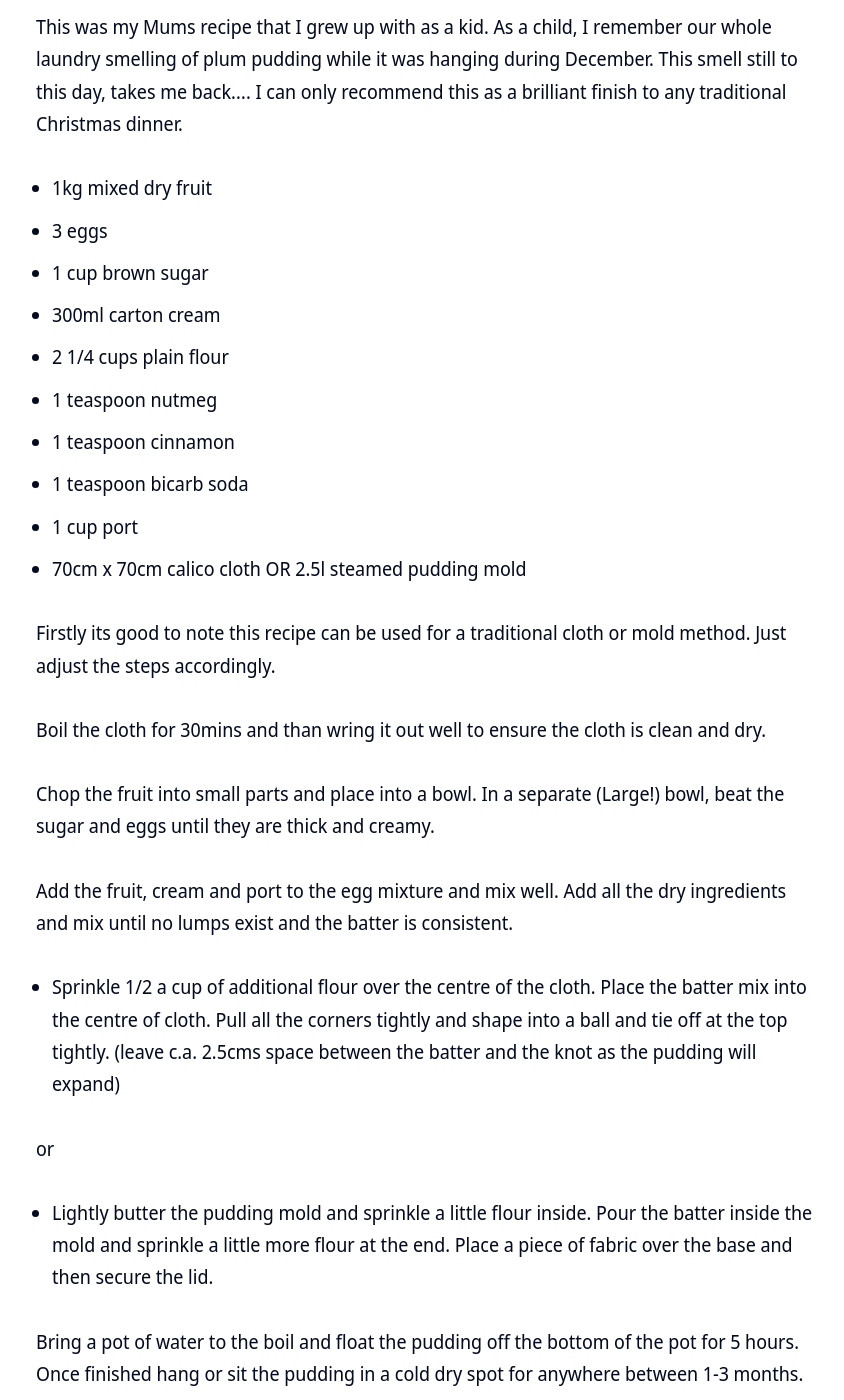
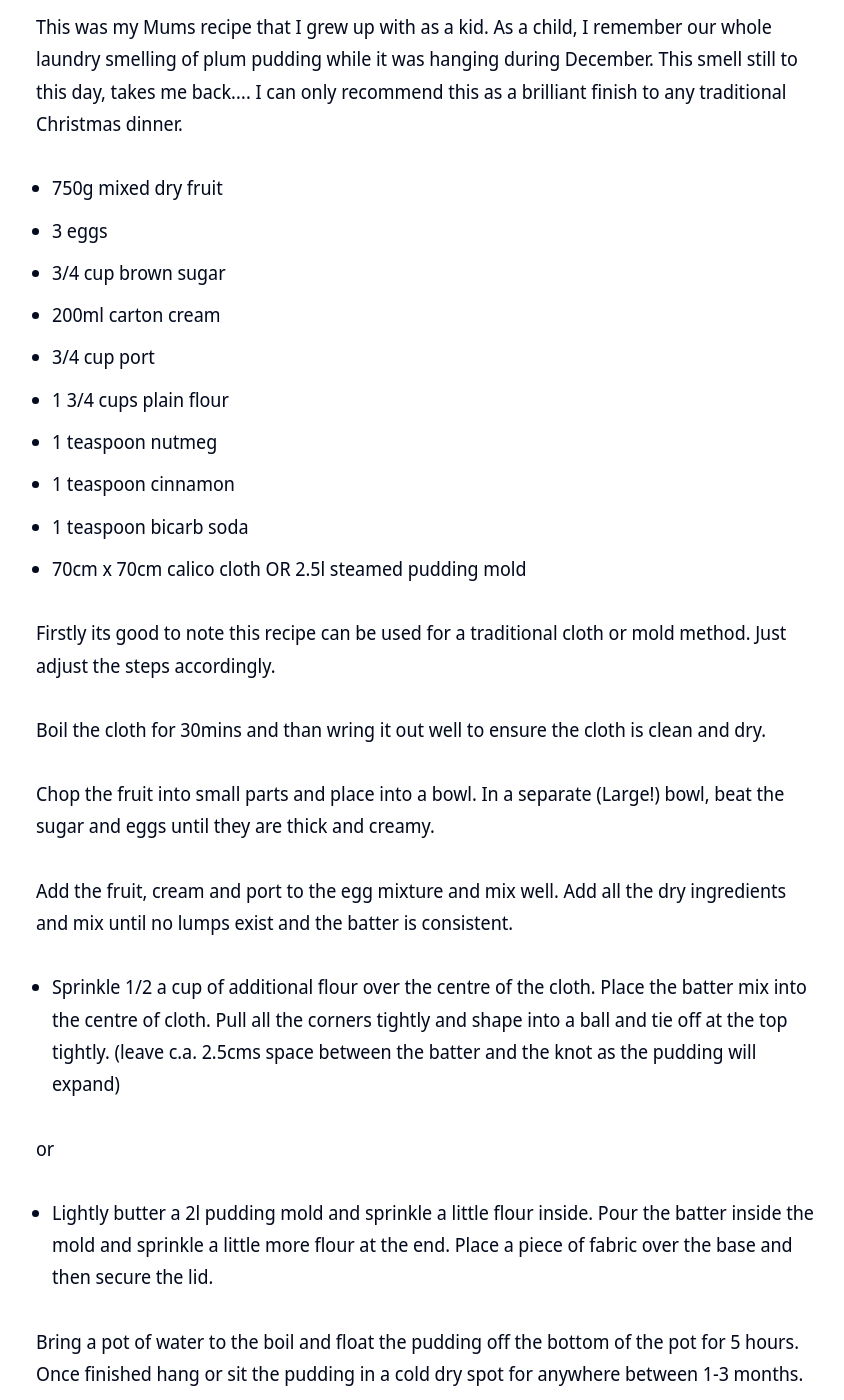
Before and after one commit to clintjb/clintjb.github.io, a Jekyll site: the page built from _posts/2016/2016-11-14-plum-pudding-post.md, in a window 1280 px wide and 1400 px high, scrolled down 712 px. Shown: the whole window, without its empty margins (214-1058 px from the left). Built offline with Jekyll 4.4.1, drawn with Linux system fonts in a browser that asks for light colours; nearby versions of some CDN libraries.

Commit message:
Recipe update to match smaller mold

```diff
--- a/_posts/2016/2016-11-14-plum-pudding-post.md
+++ b/_posts/2016/2016-11-14-plum-pudding-post.md
@@ -13,15 +13,15 @@ image: '/images/posts/2016/plum-pudding.jpg'
 
 This was my Mums recipe that I grew up with as a kid. As a child, I remember our whole laundry smelling of plum pudding while it was hanging during December. This smell still to this day, takes me back.... I can only recommend this as a brilliant finish to any traditional Christmas dinner.
 
-* 1kg mixed dry fruit
+* 750g mixed dry fruit
 * 3 eggs
-* 1 cup brown sugar
-* 300ml carton cream
-* 2 1/4 cups plain flour
+* 3/4 cup brown sugar
+* 200ml carton cream
+* 3/4 cup port
+* 1 3/4 cups plain flour
 * 1 teaspoon nutmeg
 * 1 teaspoon cinnamon
 * 1 teaspoon bicarb soda
-* 1 cup port
 * 70cm x 70cm calico cloth OR 2.5l steamed pudding mold
 
 Firstly its good to note this recipe can be used for a traditional cloth or mold method. Just adjust the steps accordingly.
@@ -36,7 +36,7 @@ Add the fruit, cream and port to the egg mixture and mix well. Add all the dry i
 
 or
 
-* Lightly butter the pudding mold and sprinkle a little flour inside. Pour the batter inside the mold and sprinkle a little more flour at the end. Place a piece of fabric over the base and then secure the lid.
+* Lightly butter a 2l pudding mold and sprinkle a little flour inside. Pour the batter inside the mold and sprinkle a little more flour at the end. Place a piece of fabric over the base and then secure the lid.
 
 Bring a pot of water to the boil and float the pudding off the bottom of the pot for 5 hours. Once finished hang or sit the pudding in a cold dry spot for anywhere between 1-3 months.
 
```
